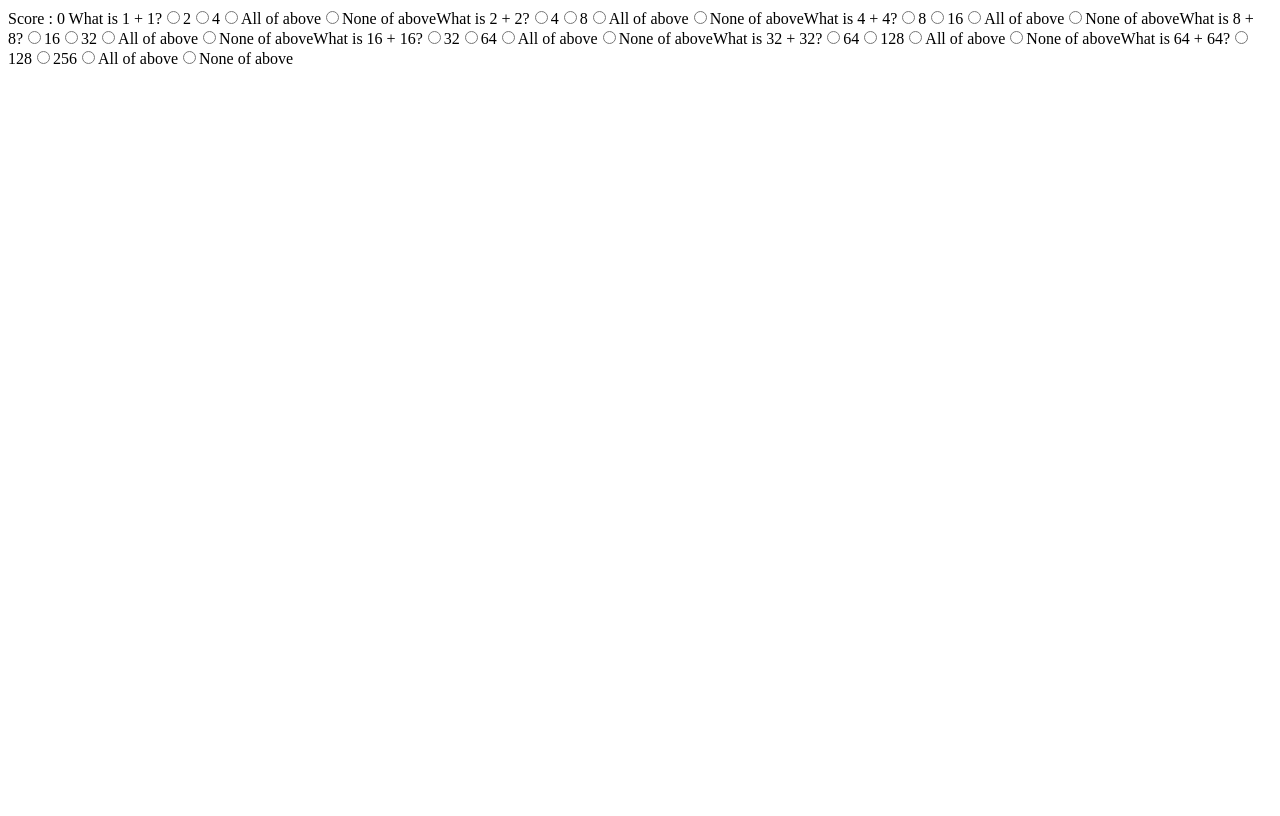
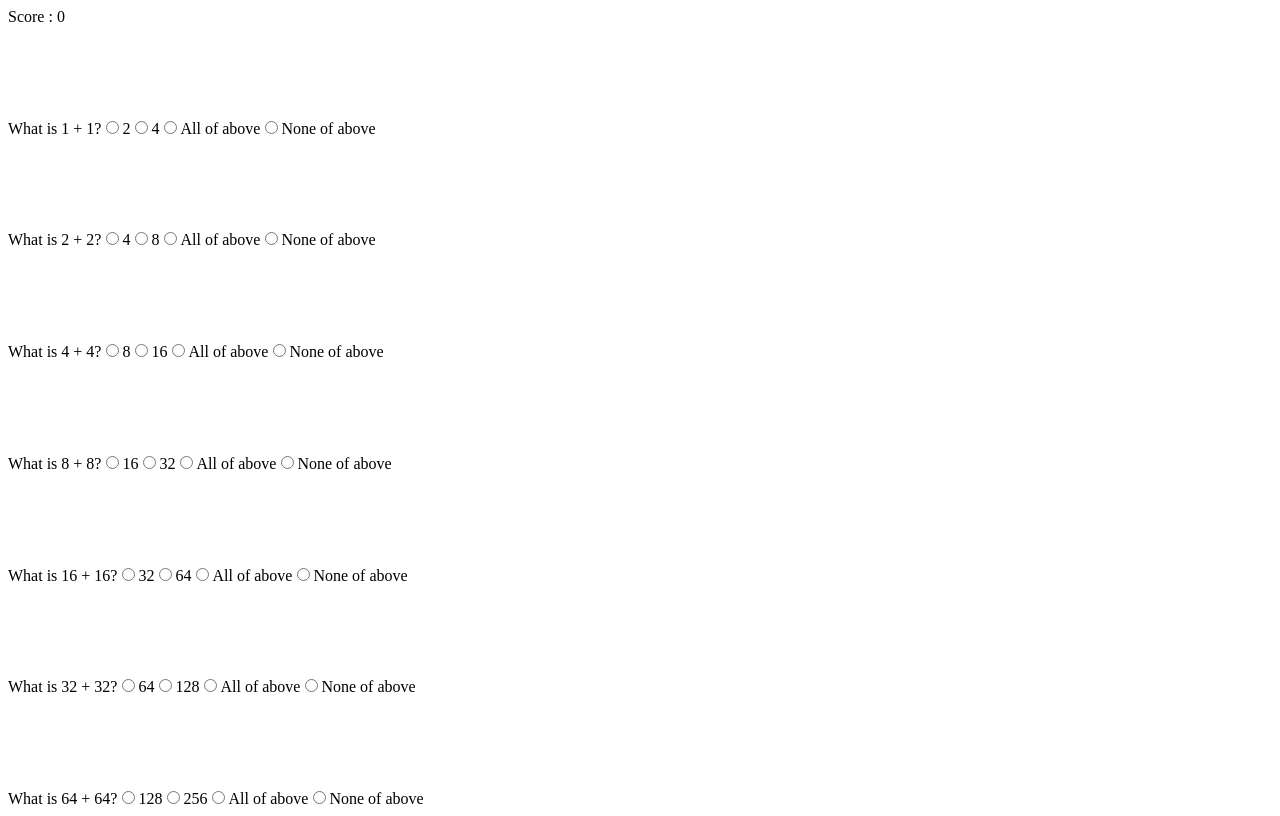
Before and after one commit to staten-island-tech/quiz-game-jay-jiang-and-leo-chen, a website built with Parcel: page src/index.html in a window 1280 px wide. Built offline with nearby package versions, Linux system fonts and the light colour scheme.

Commit message:
changed scss

```diff
--- a/src/scss/main.scss
+++ b/src/scss/main.scss
@@ -1,4 +1,4 @@
-.quiz {
+body {
   display: flex;
   flex-direction: column;
   justify-content: space-between;
```
